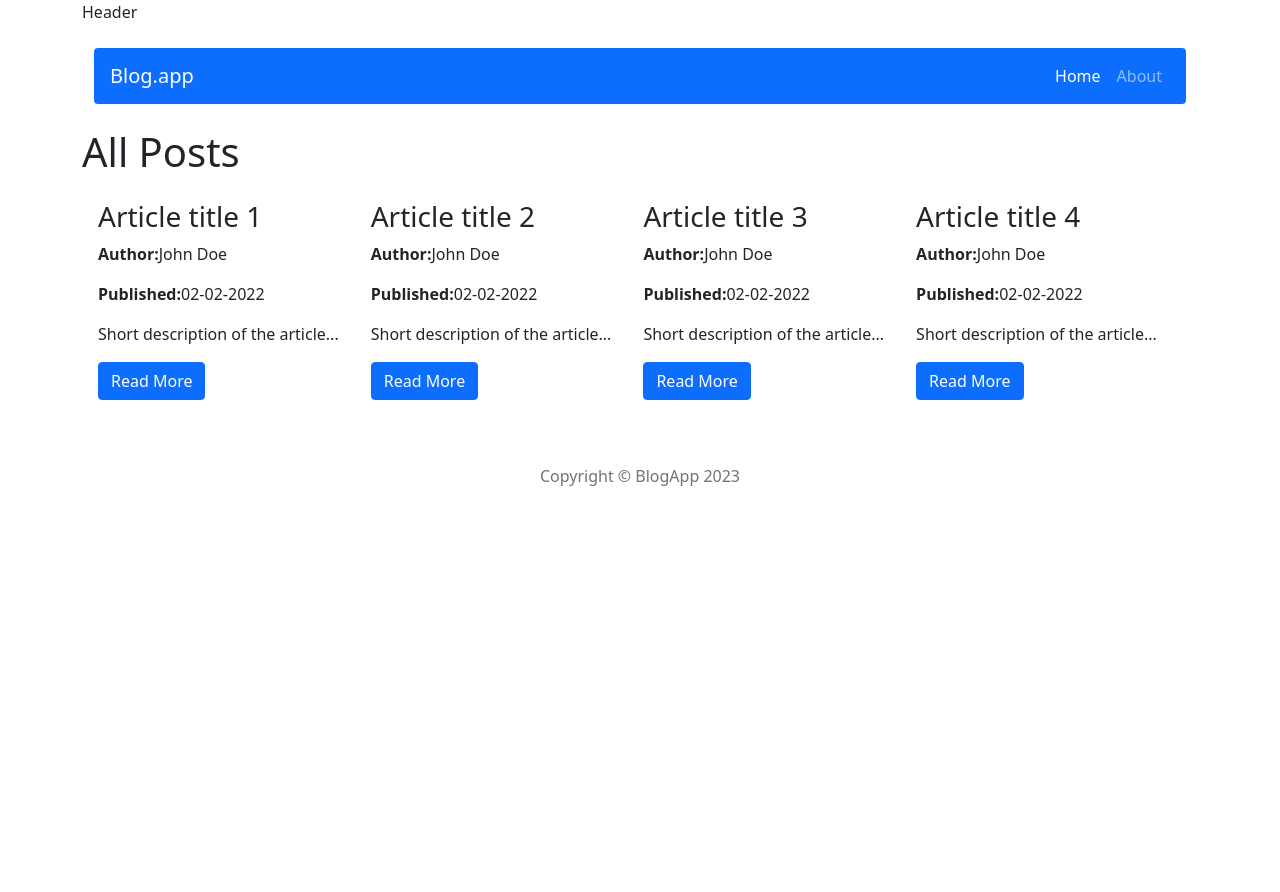
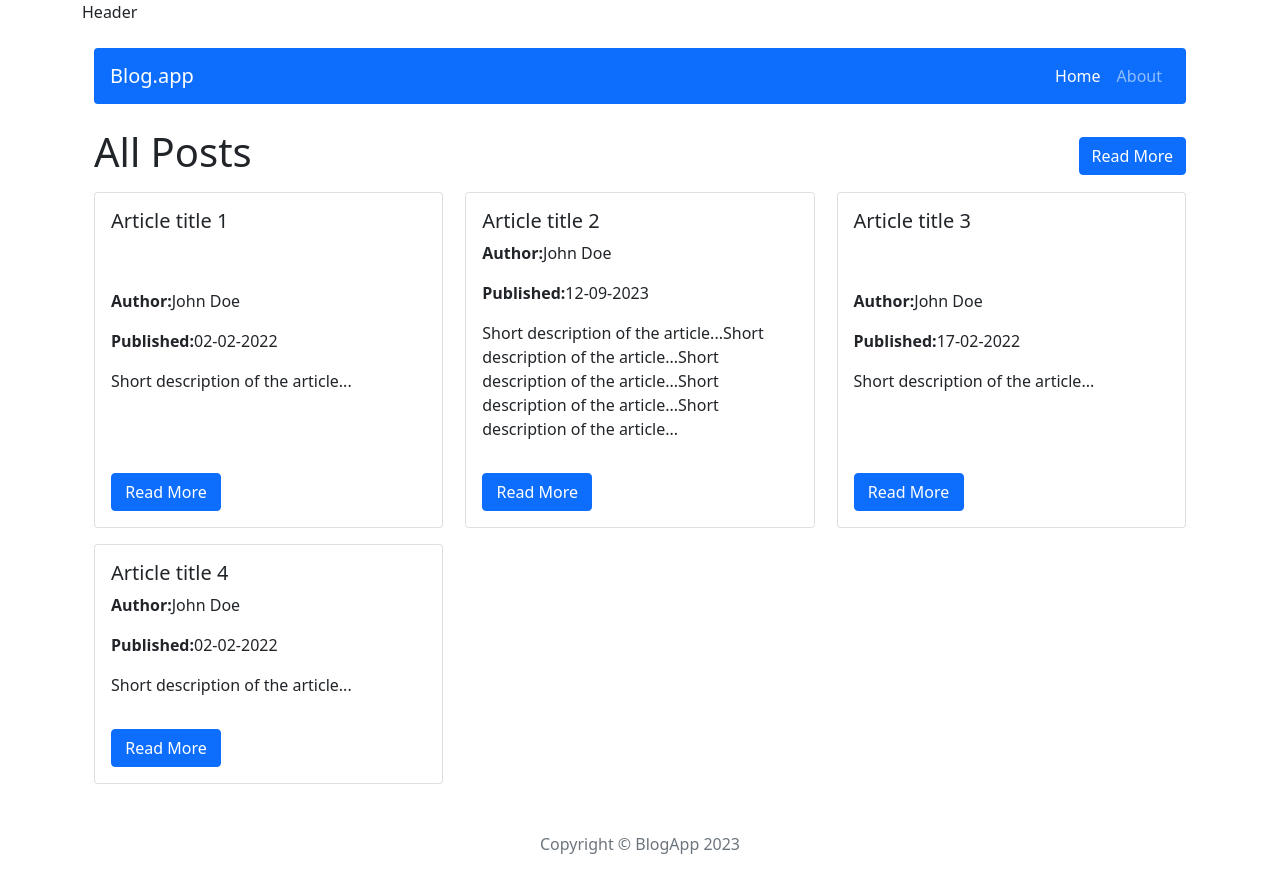
Before and after one commit to Vincerre/Blog, a React (Create React App) app: page / in a window 1280 px wide. Shown: the top 892 px of the page. Before the commit the page ends 800 px from the top, so only its background shows below. Built offline with nearby package versions, Linux system fonts and the light colour scheme.

Commit message:
add all posts page

```diff
--- a/package.json
+++ b/package.json
@@ -7,6 +7,7 @@
     "@testing-library/react": "^13.4.0",
     "@testing-library/user-event": "^13.5.0",
     "bootstrap": "^5.1.3",
+    "clsx": "^1.2.1",
     "react": "^18.2.0",
     "react-bootstrap": "2.0",
     "react-dom": "^18.2.0",
--- a/src/App.js
+++ b/src/App.js
@@ -17,10 +17,7 @@ function App() {
         <Route path="/" element={<Home />} />
         <Route path="/post/:id" element={<PostPage />} />
         <Route path="/post/add" element={<PostAddPage />} />
-        <Route
-          path="/post/edit/:id"
-          element={<PostEditPage />}
-        />
+        <Route path="/post/edit/:id" element={<PostEditPage />} />
         <Route path="/about" element={<About />} />
         <Route path="*" element={<PageNotFound />} />
       </Routes>
--- a/src/components/features/Post.js
+++ /dev/null
@@ -1,28 +0,0 @@
-import { getPosts } from '../../redux/postsRedux';
-import { useSelector } from 'react-redux';
-import Button from 'react-bootstrap/Button';
-const Post = () => {
-  const posts = useSelector(getPosts);
-
-  return (
-    <section className="d-flex">
-      {posts.map((post) => (
-        <div key={post.id} className="p-3">
-          <h3>{post.title}</h3>
-          <p>
-            <b>Author:</b>
-            {post.author}
-          </p>
-          <p>
-            <b>Published:</b>
-            {post.publishedDate}
-          </p>
-          <p>{post.shortDescription}</p>
-          <Button variant="primary">Read More</Button>
-        </div>
-      ))}
-    </section>
-  );
-};
-
-export default Post;
--- /dev/null
+++ b/src/components/features/Posts/Posts.js
@@ -0,0 +1,36 @@
+import { getPosts } from '../../../redux/postsRedux';
+import { useSelector } from 'react-redux';
+import { Link } from 'react-router-dom';
+import { Card } from 'react-bootstrap';
+
+const Posts = () => {
+  const posts = useSelector(getPosts);
+
+  return (
+    <div className="d-xl-flex flex-wrap gap-2 justify-content-between ">
+      {posts.map((post) => (
+        <Card key={post.id} style={{ width: '32%' }} className="mt-2">
+          <Card.Body className="d-flex flex-column justify-content-between">
+            <Card.Title>{post.title}</Card.Title>
+            <Card.Text>
+              <p>
+                <b>Author:</b>
+                {post.author}
+              </p>
+              <p>
+                <b>Published:</b>
+                {post.publishedDate}
+              </p>
+              <p>{post.shortDescription}</p>
+            </Card.Text>
+            <Link key={post.id} to={'/post/' + post.id} style={{ width: '110px' }} className="btn btn-primary">
+              Read More
+            </Link>
+          </Card.Body>
+        </Card>
+      ))}
+    </div>
+  );
+};
+
+export default Posts;
--- /dev/null
+++ b/src/components/features/Posts/Posts.module.scss
@@ -0,0 +1,4 @@
+.post{
+    border: 1px solid grey;
+    width: 33%;
+}
--- a/src/components/pages/Home/Home.js
+++ b/src/components/pages/Home/Home.js
@@ -1,11 +1,18 @@
-import Post from '../../features/Post';
+import Posts from '../../features/Posts/Posts';
+import Container from 'react-bootstrap/Container';
+import { Link } from 'react-router-dom';
 
 const Home = () => {
   return (
-    <div className="me-auto">
-      <h1>All Posts</h1>
-      <Post />
-    </div>
+    <Container className="me-auto">
+      <div className="d-flex justify-content-between align-items-center">
+        <h1>All Posts</h1>
+        <Link to="/post/add" style={{ height: '50%' }} className="btn btn-primary">
+          Read More
+        </Link>
+      </div>
+      <Posts />
+    </Container>
   );
 };
 
--- a/src/index.js
+++ b/src/index.js
@@ -5,13 +5,16 @@ import store from './redux/store';
 import 'bootstrap/dist/css/bootstrap.min.css';
 import { Provider } from 'react-redux';
 import { BrowserRouter } from 'react-router-dom';
+import ThemeProvider from 'react-bootstrap/ThemeProvider';
 
 const root = ReactDOM.createRoot(document.getElementById('root'));
 root.render(
   <React.StrictMode>
     <BrowserRouter>
       <Provider store={store}>
-        <App />
+        <ThemeProvider>
+          <App />
+        </ThemeProvider>
       </Provider>
     </BrowserRouter>
   </React.StrictMode>
--- a/src/redux/initialState.js
+++ b/src/redux/initialState.js
@@ -11,9 +11,10 @@ const initialState = {
     {
       id: '2',
       title: 'Article title 2',
-      shortDescription: 'Short description of the article...',
+      shortDescription:
+        'Short description of the article...Short description of the article...Short description of the article...Short description of the article...Short description of the article...',
       content: 'Main content of the article',
-      publishedDate: '02-02-2022',
+      publishedDate: '12-09-2023',
       author: 'John Doe',
     },
     {
@@ -21,7 +22,7 @@ const initialState = {
       title: 'Article title 3',
       shortDescription: 'Short description of the article...',
       content: 'Main content of the article',
-      publishedDate: '02-02-2022',
+      publishedDate: '17-02-2022',
       author: 'John Doe',
     },
     {
```
Also changed, not shown: 2 other files (tests, documents, lock files or other folders).
